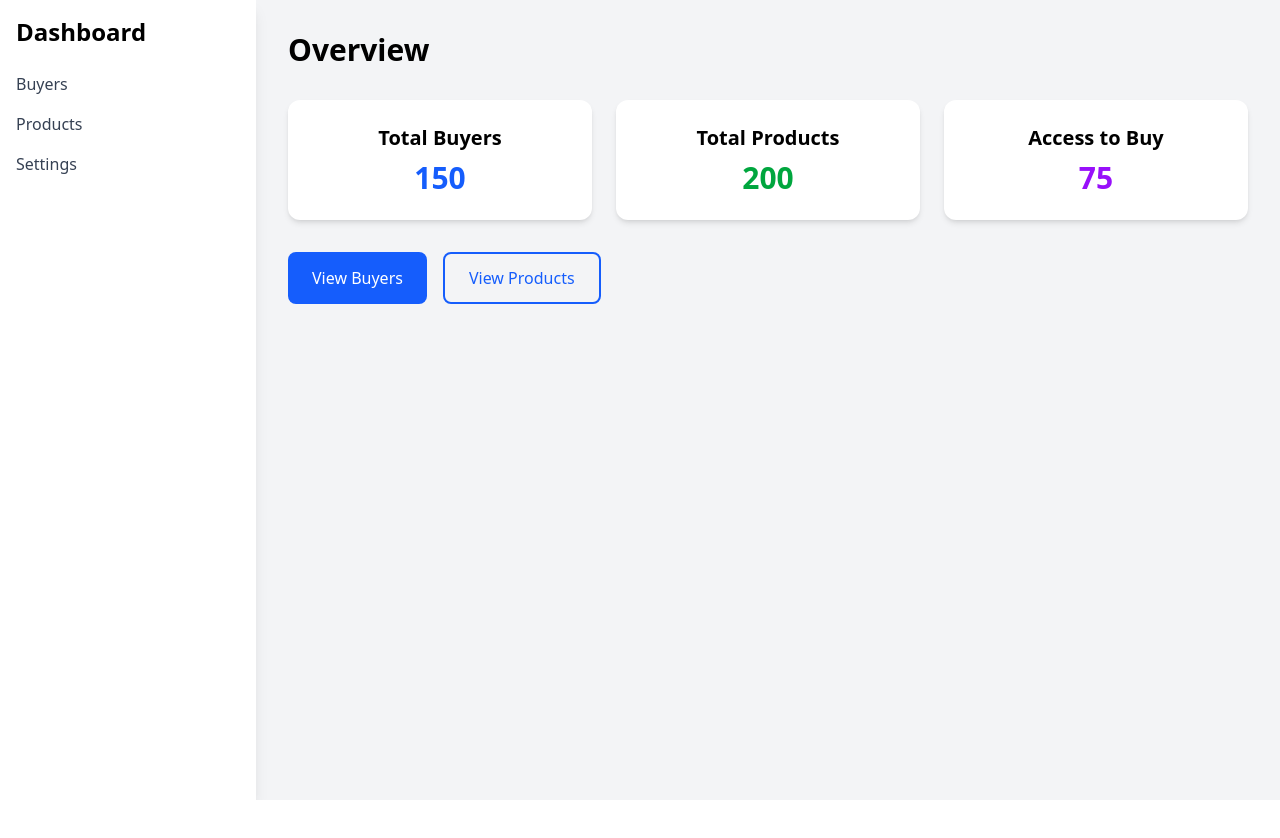
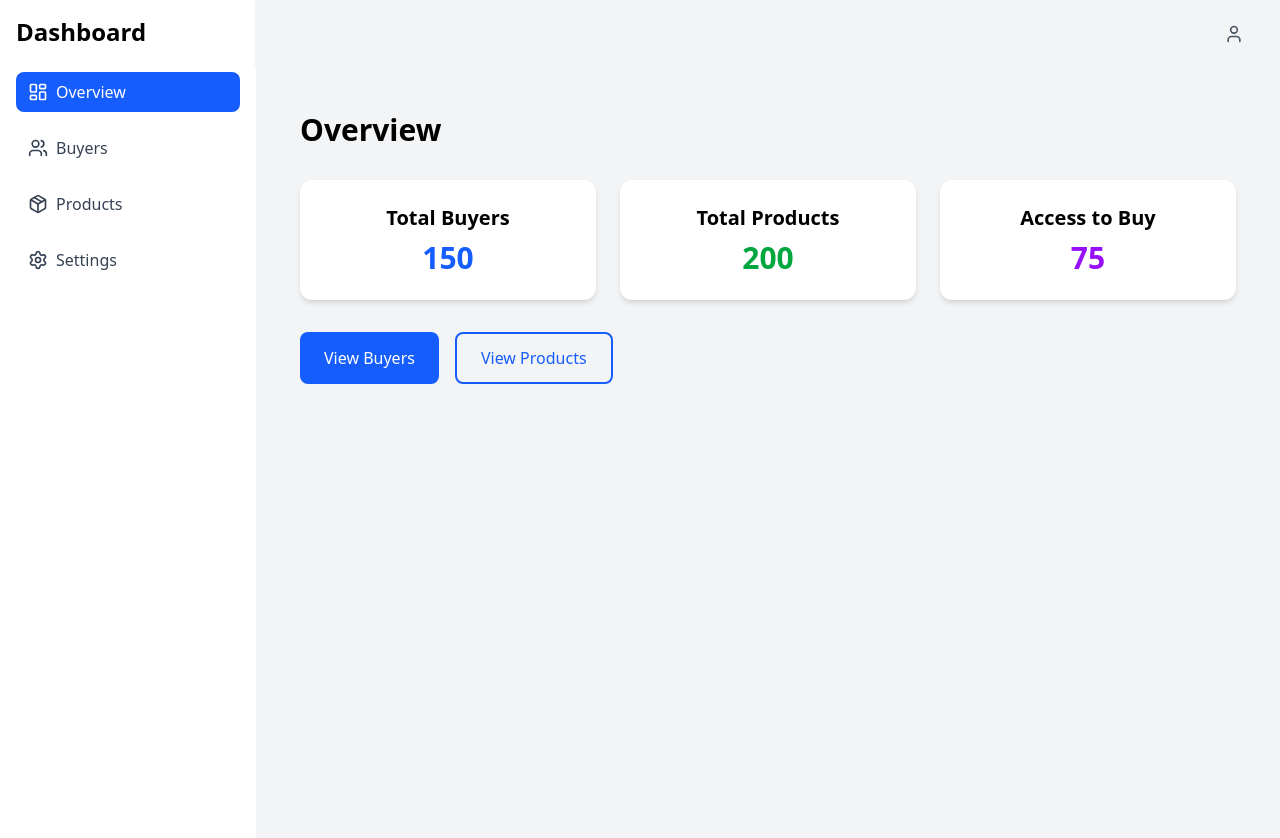
Before and after one commit to varunkamathi/Enterprises-web, a React (Vite) app: page / in a window 1280 px wide. Shown: the top 838 px of the page. Before the commit the page ends 800 px from the top, so only its background shows below. Built offline with nearby package versions, Linux system fonts and the light colour scheme.

Commit message:
make pages and components

```diff
--- a/package.json
+++ b/package.json
@@ -11,8 +11,10 @@
   },
   "dependencies": {
     "@tailwindcss/vite": "^4.1.12",
+    "lucide-react": "^0.542.0",
     "react": "^19.1.1",
     "react-dom": "^19.1.1",
+    "react-router-dom": "^7.8.2",
     "tailwindcss": "^4.1.12"
   },
   "devDependencies": {
--- a/src/App.jsx
+++ b/src/App.jsx
@@ -1,16 +1,55 @@
-import { useState } from 'react'
-import reactLogo from './assets/react.svg'
-import viteLogo from '/vite.svg'
 import Home from './pages/Home'
+import { BrowserRouter as Router, Routes, Route, useNavigate } from "react-router-dom";
+import NavBar from './components/SideNavBar/NavBar';
+import Buyer from './pages/Buyer';
+import Product from './pages/Produst';
+import Setting from './pages/Setting';
+import Profile from './components/Profile/Profile';
+import { User } from "lucide-react";
 
 function App() {
-  const [count, setCount] = useState(0)
+  return (
+    <Router>
+      <div className="flex min-h-screen">
+        {/* Sidebar */}
+        <NavBar />
 
-  return (
-    <>
-     <Home/>
-    </>
+        {/* Right side content */}
+        <div className="flex-1 flex flex-col">
+          {/* 🔹 Topbar */}
+          <header className="flex bg-gray-100 shadow justify-end items-center px-6 py-4">
+            <ProfileButton />
+          </header>
+
+          {/* 🔹 Page content */}
+          <main className="flex-1 p-3 bg-gray-100">
+            <Routes>
+              <Route path="/" element={<Home />} />
+              <Route path="/buyers" element={<Buyer />} />
+              <Route path="/products" element={<Product />} />
+              <Route path="/settings" element={<Setting />} />
+              <Route path="/profile" element={<Profile />} /> {/* ✅ fixed profile route */}
+            </Routes>
+          </main>
+        </div>
+      </div>
+    </Router>
   )
 }
 
-export default App
+// ✅ Small Profile button component
+function ProfileButton() {
+  const navigate = useNavigate();
+
+  return (
+    <div
+      onClick={() => navigate("/profile")}
+      className="flex items-center gap-3 cursor-pointer hover:bg-gray-100 px-3 py-2 rounded-lg"
+    >
+
+      <User className="text-gray-600" size={20} />
+    </div>
+  );
+}
+
+export default App;
--- /dev/null
+++ b/src/components/Profile/Profile.jsx
@@ -0,0 +1,16 @@
+import React from 'react'
+
+const Profile = () => {
+  return (
+    <div className='flex min-h-screen bg-gray-100 w-full'>
+        <img
+        src="https://i.pravatar.cc/40"
+        alt="profile"
+        className="w-10 h-10 rounded-full border"
+      />
+      <span className="font-medium text-gray-700">John Doe</span>
+    </div>
+  )
+}
+
+export default Profile
--- /dev/null
+++ b/src/components/SideNavBar/NavBar.jsx
@@ -0,0 +1,56 @@
+import React from 'react'
+import { NavLink } from 'react-router-dom';
+import {LayoutDashboard, Users, Package, Settings as Cog } from "lucide-react"; // nice icons
+
+
+
+const NavBar = () => {
+  return (
+      <aside className="w-64 bg-white shadow-lg p-4">
+      <h2 className="text-2xl font-bold mb-6">Dashboard</h2>
+        <nav className="space-y-4">
+           <NavLink
+          to="/"
+          className={({ isActive }) =>
+            isActive
+              ? "flex items-center gap-2 px-3 py-2 rounded-lg bg-blue-600 text-white"
+              : "flex items-center gap-2 px-3 py-2 rounded-lg text-gray-700 hover:text-blue-600"
+          }
+        >
+        <LayoutDashboard size={20} /> Overview
+  </NavLink>
+        <NavLink
+  to="/buyers"
+  activeClassName="bg-blue-600 text-white"
+  className="flex items-center gap-2 px-3 py-2 rounded-lg text-gray-700 hover:text-blue-600"
+>
+  <Users size={20} /> Buyers
+</NavLink>
+
+        <NavLink
+          to="/products"
+          className={({ isActive }) =>
+            isActive
+              ? "flex items-center gap-2 px-3 py-2 rounded-lg bg-blue-600 text-white"
+              : "flex items-center gap-2 px-3 py-2 rounded-lg text-gray-700 hover:text-blue-600"
+          }
+        >
+          <Package size={20} /> Products
+        </NavLink>
+
+        <NavLink
+          to="/settings"
+          className={({ isActive }) =>
+            isActive
+              ? "flex items-center gap-2 px-3 py-2 rounded-lg bg-blue-600 text-white"
+              : "flex items-center gap-2 px-3 py-2 rounded-lg text-gray-700 hover:text-blue-600"
+          }
+        >
+          <Cog size={20} /> Settings
+        </NavLink>
+      </nav>
+    </aside>
+  )
+}
+
+export default NavBar
--- /dev/null
+++ b/src/pages/Buyer.jsx
@@ -0,0 +1,9 @@
+import React from 'react'
+
+const Buyer = () => {
+  return (
+    <div className='flex min-h-screen bg-gray-100 w-full'>Buyer</div>
+  )
+}
+
+export default Buyer
--- a/src/pages/Home.jsx
+++ b/src/pages/Home.jsx
@@ -1,23 +1,11 @@
 import React from 'react'
+import NavBar from '../components/SideNavBar/NavBar'
 
 const Home = () => {
   return (
-      <div className="flex min-h-screen bg-gray-100">
+      <div className="flex min-h-screen bg-gray-100 w-full">
       {/* Sidebar */}
-      <aside className="w-64 bg-white shadow-lg p-4">
-        <h2 className="text-2xl font-bold mb-6">Dashboard</h2>
-        <nav className="space-y-4">
-          <a href="#" className="block text-gray-700 hover:text-blue-600">
-            Buyers
-          </a>
-          <a href="#" className="block text-gray-700 hover:text-blue-600">
-            Products
-          </a>
-          <a href="#" className="block text-gray-700 hover:text-blue-600">
-            Settings
-          </a>
-        </nav>
-      </aside>
+
 
       {/* Main Content */}
       <main className="flex-1 p-8">
--- /dev/null
+++ b/src/pages/Produst.jsx
@@ -0,0 +1,9 @@
+import React from 'react'
+
+const Produst = () => {
+  return (
+    <div className='flex min-h-screen bg-gray-100 w-full'>Produst</div>
+  )
+}
+
+export default Produst
--- /dev/null
+++ b/src/pages/Setting.jsx
@@ -0,0 +1,9 @@
+import React from 'react'
+
+const Setting = () => {
+  return (
+    <div className='flex min-h-screen bg-gray-100 w-full'>Setting</div>
+  )
+}
+
+export default Setting
```
Also changed, not shown: 1 other file (tests, documents, lock files or other folders).
